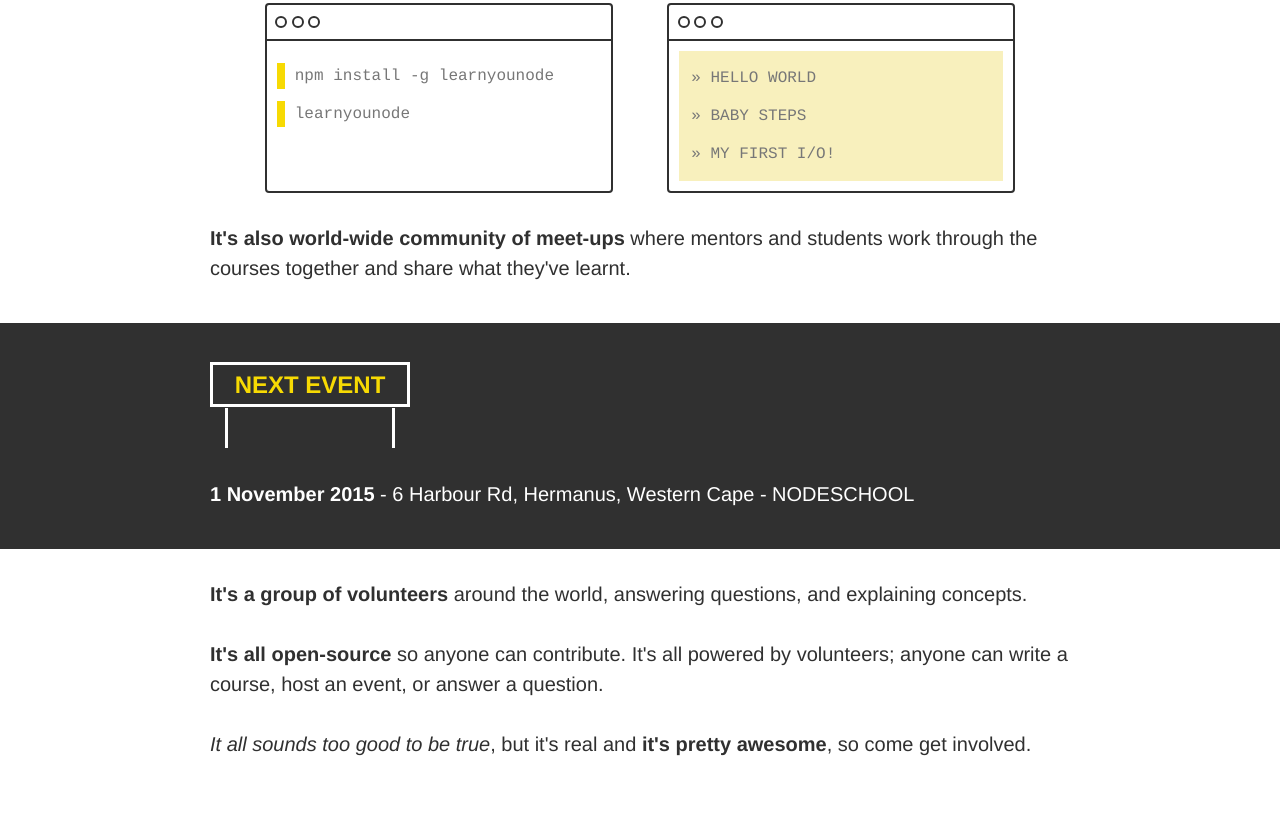
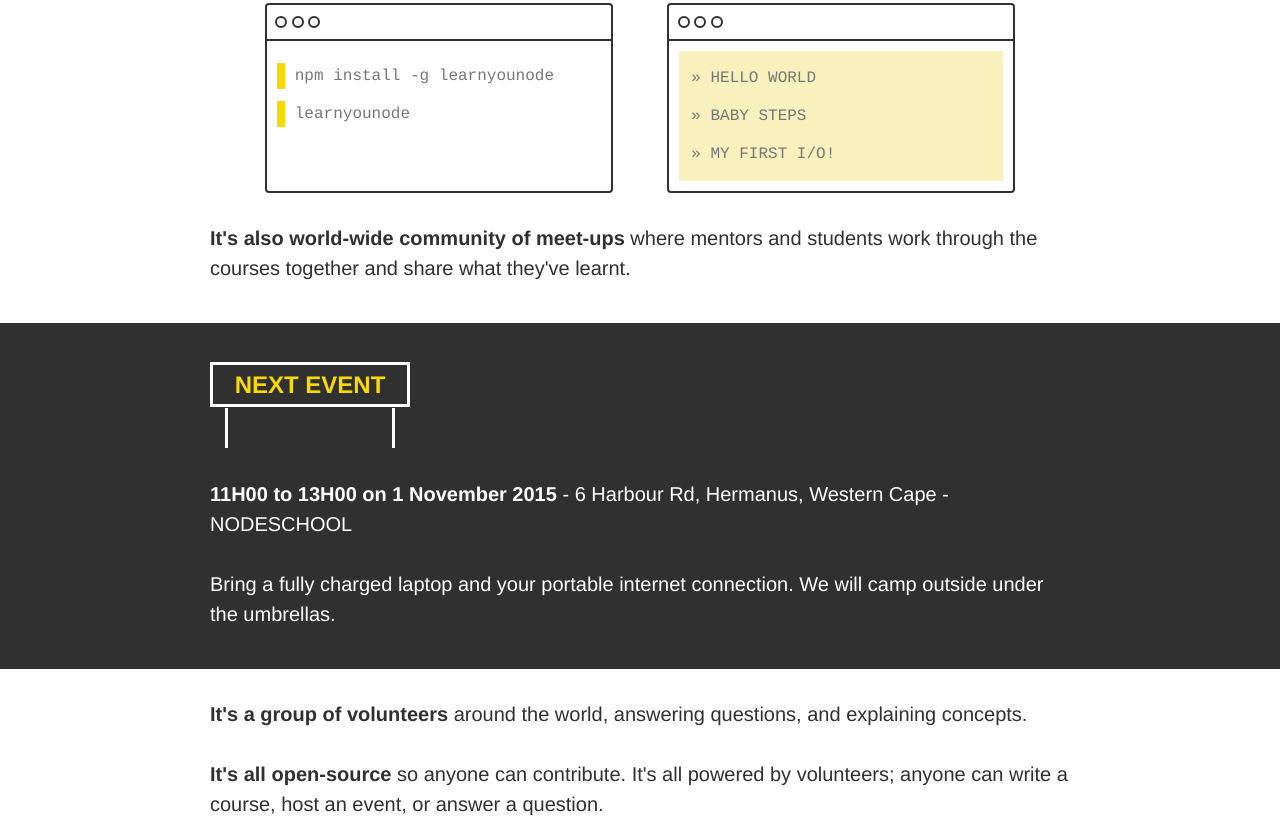
Before and after one commit to nodeschool/hermanus, a plain HTML site: page index.html in a window 1280 px wide. Shown: the part 383-1212 px from the top of the page. Drawn offline with Linux system fonts and the light colour scheme.

Commit message:
add requirements and time

```diff
--- a/index.html
+++ b/index.html
@@ -68,10 +68,11 @@
       </h2>
       <div class="event-meta list-inline">
         <p>
-          <strong>1 November 2015</strong> - 6 Harbour Rd, Hermanus, Western Cape
+          <strong>11H00 to 13H00 on 1 November 2015</strong> - 6 Harbour Rd, Hermanus, Western Cape
           -
           <a href="http://nodeschool.io/">NODESCHOOL</a>
         </p>
+        <p>Bring a fully charged laptop and your portable internet connection. We will camp outside under the umbrellas.</p>
       </div>
     </section>
   </div>
```
